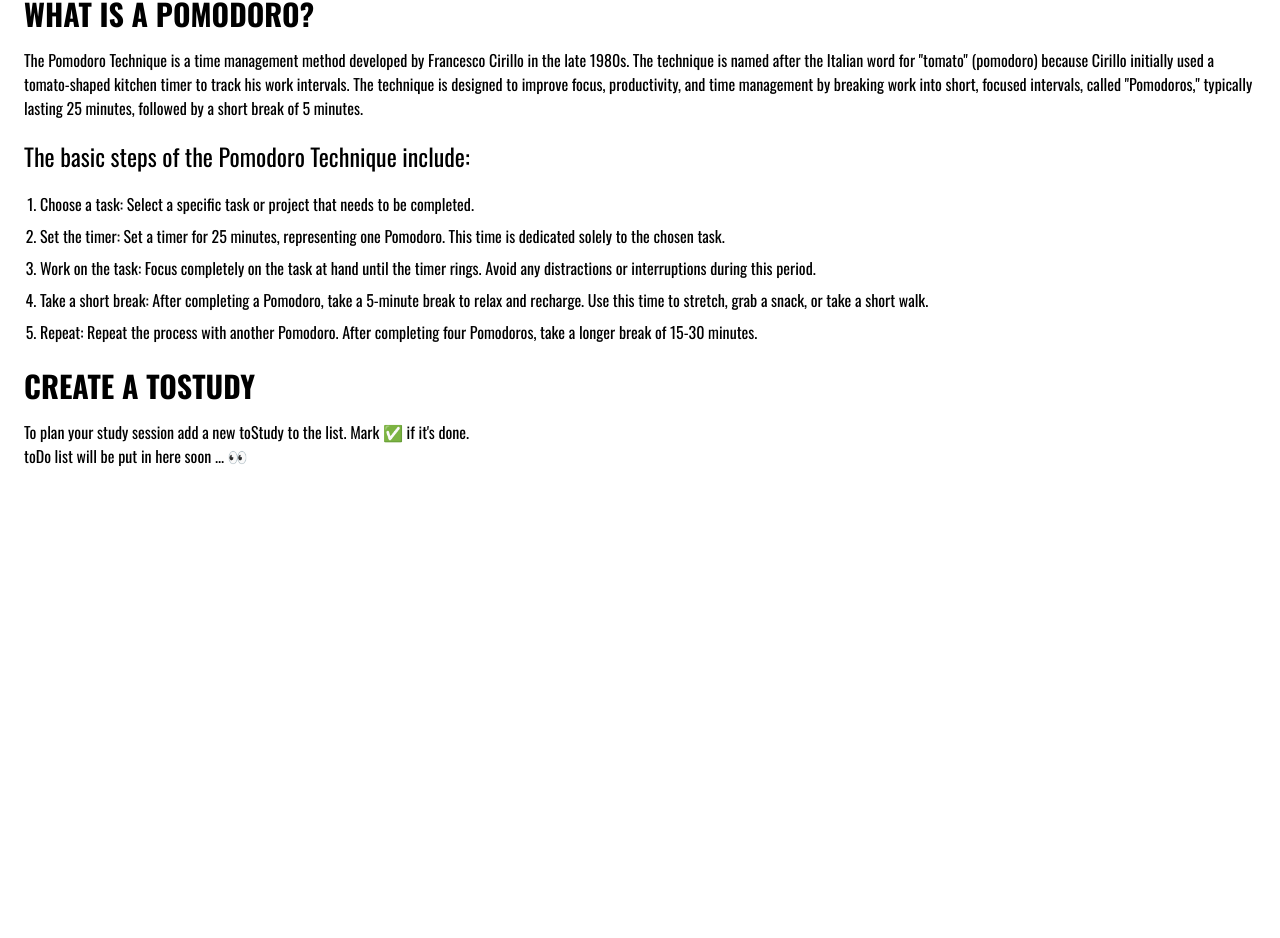
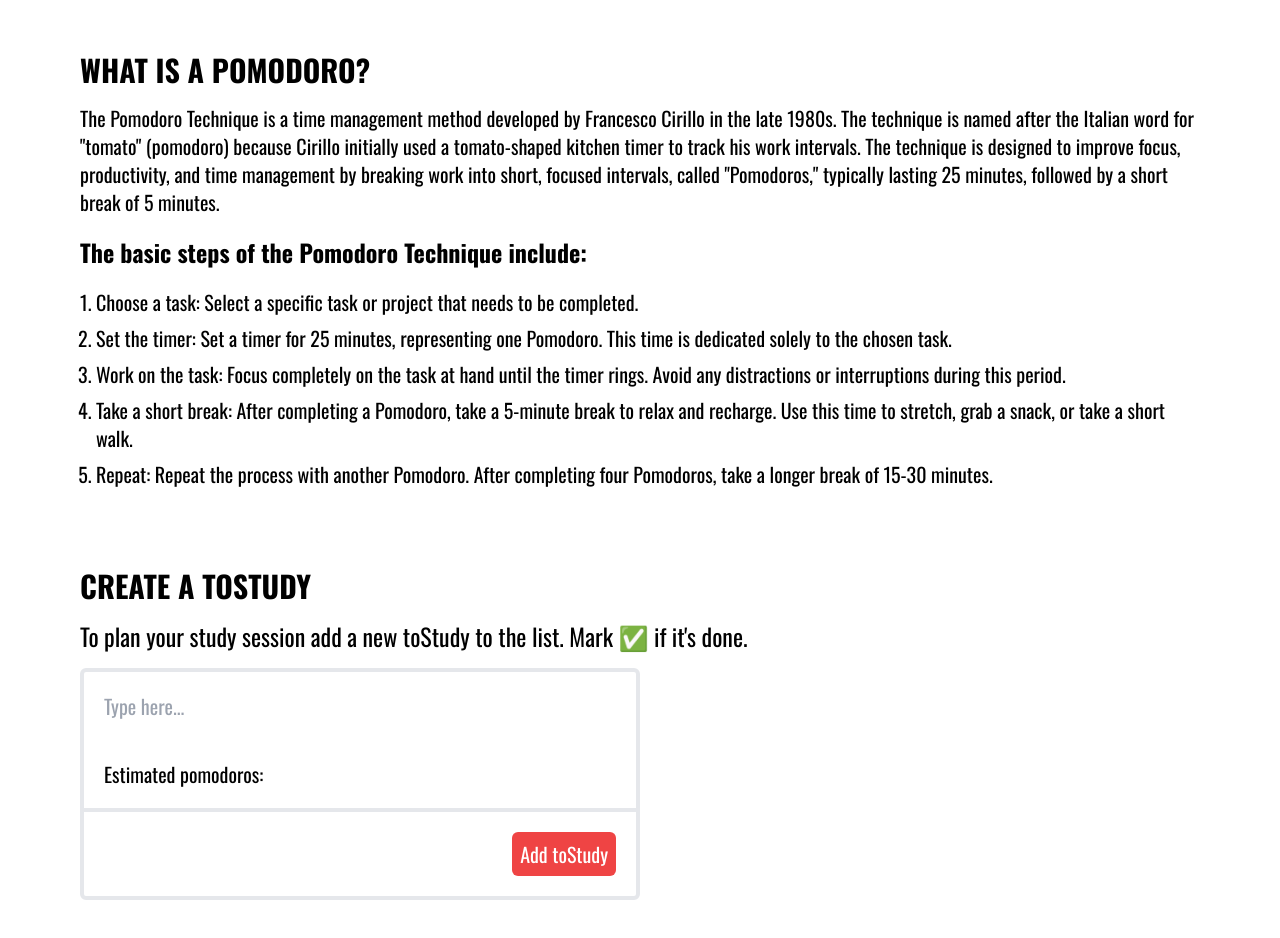
Before and after one commit to vermenea/PomoBuddy, a React (Vite) app: page / in a window 1280 px wide. Shown: the part 828-1766 px from the top of the page. Before the commit the page ends 1320 px from the top, so only its background shows below. Built offline with nearby package versions, Linux system fonts and the light colour scheme.

Commit message:
feature: added toStudy box

```diff
--- a/src/components/NavBar.jsx
+++ b/src/components/NavBar.jsx
@@ -10,12 +10,18 @@ const NavBar = () => {
 					<h1 className='ml-2 font-bold'>PomoBuddy</h1>
 				</li>
 				<li className='flex justify-center items-center list-none text-lg m-2'>
-					<a href='#pomodoro' className='hover:text-gray-500'>
+					<a
+						href='#pomodoro'
+						className='hover:text-gray-500'
+					>
 						Pomodoro
 					</a>
 				</li>
 				<li className='flex justify-center items-center list-none text-lg m-2'>
-					<a href='#' className='hover:text-gray-500'>
+					<a
+						href='#tostudy'
+						className='hover:text-gray-500'
+					>
 						ToStudy
 					</a>
 				</li>
--- a/src/components/Pomodoro.jsx
+++ b/src/components/Pomodoro.jsx
@@ -2,33 +2,45 @@ import React from 'react';
 
 const Pomodoro = ({ title }) => {
 	return (
-    <section className="font-oswald m-6">
+		<section id='pomodoro' className='font-oswald my-20 mx-20 scroll-smooth'>
 			<header>
-        <h1 id="pomodoro" className="text-3xl uppercase font-bold">
+				<h1  className='text-3xl uppercase font-bold'>
 					{title}
 				</h1>
 			</header>
-      <p className="text text-md mt-4">
-        The Pomodoro Technique is a time management method developed by Francesco Cirillo in the late 1980s. The technique is named after the Italian word for "tomato" (pomodoro) because Cirillo initially used a tomato-shaped kitchen timer to track his work intervals. The technique is designed to improve focus, productivity, and time management by breaking work into short, focused intervals, called "Pomodoros," typically lasting 25 minutes, followed by a short break of 5 minutes.
+			<p className='text text-xl mt-4'>
+				The Pomodoro Technique is a time management method developed by
+				Francesco Cirillo in the late 1980s. The technique is named after the
+				Italian word for "tomato" (pomodoro) because Cirillo initially used a
+				tomato-shaped kitchen timer to track his work intervals. The technique
+				is designed to improve focus, productivity, and time management by
+				breaking work into short, focused intervals, called "Pomodoros,"
+				typically lasting 25 minutes, followed by a short break of 5 minutes.
 			</p>
-      <ol className="mt-5 text-md list-decimal">
-        <p className="bold-text text-2xl">
+			<ol className='mt-5 text-xl  list-decimal'>
+				<p className='bold-text font-bold text-2xl'>
 					The basic steps of the Pomodoro Technique include:
 				</p>
-        <li className="step my-2 mx-4 mt-5">
-          Choose a task: Select a specific task or project that needs to be completed.
+				<li className='step my-2 mx-4 mt-5'>
+					Choose a task: Select a specific task or project that needs to be
+					completed.
 				</li>
-        <li className="step my-2 mx-4">
-          Set the timer: Set a timer for 25 minutes, representing one Pomodoro. This time is dedicated solely to the chosen task.
+				<li className='step my-2 mx-4'>
+					Set the timer: Set a timer for 25 minutes, representing one Pomodoro.
+					This time is dedicated solely to the chosen task.
 				</li>
-        <li className="step my-2 mx-4">
-          Work on the task: Focus completely on the task at hand until the timer rings. Avoid any distractions or interruptions during this period.
+				<li className='step my-2 mx-4'>
+					Work on the task: Focus completely on the task at hand until the timer
+					rings. Avoid any distractions or interruptions during this period.
 				</li>
-        <li className="step my-2 mx-4">
-          Take a short break: After completing a Pomodoro, take a 5-minute break to relax and recharge. Use this time to stretch, grab a snack, or take a short walk.
+				<li className='step my-2 mx-4'>
+					Take a short break: After completing a Pomodoro, take a 5-minute break
+					to relax and recharge. Use this time to stretch, grab a snack, or take
+					a short walk.
 				</li>
-        <li className="step my-2 mx-4">
-          Repeat: Repeat the process with another Pomodoro. After completing four Pomodoros, take a longer break of 15-30 minutes.
+				<li className='step my-2 mx-4'>
+					Repeat: Repeat the process with another Pomodoro. After completing
+					four Pomodoros, take a longer break of 15-30 minutes.
 				</li>
 			</ol>
 		</section>
--- a/src/components/Timer.jsx
+++ b/src/components/Timer.jsx
@@ -47,6 +47,13 @@ export default function Timer() {
 		clearInterval(currentTime.current);
 		currentTime.current = null;
 	}
+	function handleCreateToStudy() {
+		const toStudyElement = document.getElementById('tostudy');
+
+		if (toStudyElement) {
+			toStudyElement.scrollIntoView({ behavior: 'smooth' });
+		}
+	}
 	return (
 		<>
 			<div
@@ -54,7 +61,7 @@ export default function Timer() {
 				id='container'
 			>
 				<div className='flex flex-col items-center justify-evenly row-start-2 row-end-4 col-start-2 col-end-4 text-center bg-opacity-50 backdrop-blur-sm bg-white rounded-lg shadow-xl backdrop-filter backdrop-blur-6 border-1 border-opacity-30 w-full h-full'>
-					<div className='text-8xl font-bold font-oswald text-red-600'>
+					<div className='text-6xl lg:text-8xl font-bold font-oswald text-red-600'>
 						{time}
 					</div>
 					<button
@@ -64,7 +71,10 @@ export default function Timer() {
 						{isRunning ? 'stop' : 'start'}
 					</button>
 				</div>
-				<button className='row-start-4 row-end-5 col-start-2 col-end-4 uppercase font-oswald text-white text-1.6rem rounded-12 p-4 bg-zinc-800 bg-opacity-80 transition-all hover:bg-opacity-100 shadow-lg rounded-md'>
+				<button
+					className='row-start-4 row-end-5 col-start-2 col-end-4 uppercase font-oswald text-white text-1.6rem rounded-12 p-4 bg-zinc-800 bg-opacity-80 transition-all hover:bg-opacity-100 shadow-lg rounded-md'
+					onClick={handleCreateToStudy}
+				>
 					create a new toStudy
 				</button>
 			</div>
--- a/src/components/ToStudy.jsx
+++ b/src/components/ToStudy.jsx
@@ -1,14 +1,26 @@
 export default function ToStudy({ title }) {
 	return (
-		<section className='font-oswald m-6'>
+		<section className='font-oswald my-20 mx-20'>
 			<header className='text-3xl uppercase font-bold'>
 				<h1 id='tostudy'>{title}</h1>
 			</header>
-			<p className='mt-4'>
+			<p className='mt-4 text-2xl'>
 				To plan your study session add a new toStudy to the list. Mark ✅ if
 				it's done.
 			</p>
-			<h3>toDo list will be put in here soon ... 👀</h3>
+
+
+			<div className='flex flex-col justify-start mt-4 border-4 w-6/12 rounded-md text-xl'>
+				<input type='text'placeholder="Type here..." className='w-inherit m-5  overflow-hidden'></input>
+				<div className="flex m-5">
+				<p>Estimated pomodoros:</p><input type="number" className="w-12 mr-2 text-right text-red-500"></input>
+				</div>
+
+				<hr className="border-2"></hr>
+				<button className='bg-red-500 text-white rounded-md py-2 px-2 w-fit ml-auto m-5'>
+					Add toStudy
+				</button>
+			</div>
 		</section>
 	);
 }
```
Lines whose indentation alone changed are shown as unchanged.
